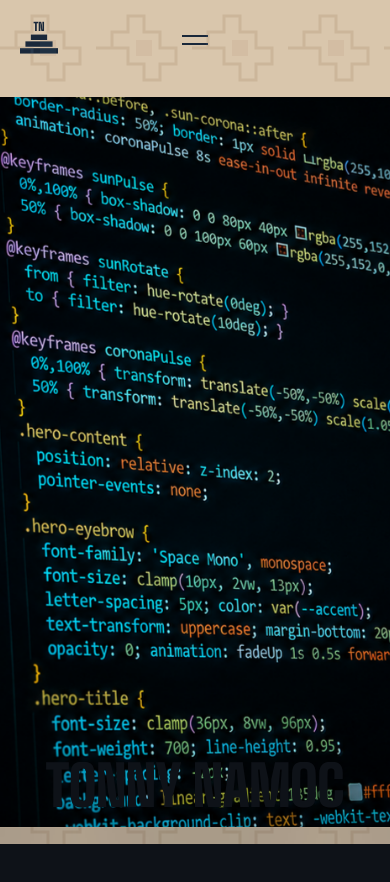
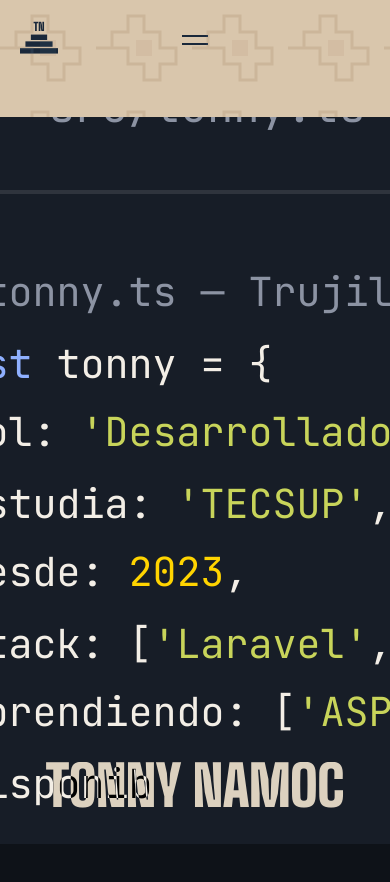
Before and after one commit to TonnyNamoc/Portal_Tonny, a React (Vite) app: page / in a window 390 px wide. Shown: the top 882 px of the page. Built offline with nearby package versions, Linux system fonts and the light colour scheme.

Commit message:
Hero: reemplaza la imagen por un editor de código que escribe la ficha de Tonny

```diff
--- /dev/null
+++ b/src/components/HeroEditor.tsx
@@ -0,0 +1,90 @@
+import { useLayoutEffect, useRef } from 'react'
+import { gsap, prefersReducedMotion } from '../lib/motion'
+
+type Tok = [string, 'k' | 'p' | 's' | 'n' | 'c' | 'f' | '']
+
+/** Tu "ficha" como código. Cada línea es una lista de tokens [texto, tipo]. */
+const LINEAS: Tok[][] = [
+  [['// tonny.ts — Trujillo, Perú', 'c']],
+  [['const ', 'k'], ['tonny', 'f'], [' = {', 'p']],
+  [['  rol', 'p'], [': ', 'p'], ["'Desarrollador de Software'", 's'], [',', 'p']],
+  [['  estudia', 'p'], [': ', 'p'], ["'TECSUP'", 's'], [',', 'p']],
+  [['  desde', 'p'], [': ', 'p'], ['2023', 'n'], [',', 'p']],
+  [['  stack', 'p'], [': [', 'p'], ["'Laravel'", 's'], [', ', 'p'], ["'Java'", 's'], [', ', 'p'], ["'MySQL'", 's'], ['],', 'p']],
+  [['  aprendiendo', 'p'], [': [', 'p'], ["'ASP.NET'", 's'], [', ', 'p'], ["'AWS'", 's'], ['],', 'p']],
+  [['  disponible', 'p'], [': ', 'p'], ['true', 'n'], [',', 'p']],
+  [['}', 'p']],
+  [['', '']],
+  [['export default ', 'k'], ['tonny', 'f']],
+]
+
+const COLOR: Record<Tok[1], string> = {
+  k: 'var(--pacifico-claro)',
+  p: 'var(--cal)',
+  s: 'var(--totora)',
+  n: 'var(--peligro)',
+  c: 'var(--niebla)',
+  f: 'var(--cal)',
+  '': 'inherit',
+}
+
+/**
+ * Ventana de editor dibujada en HTML (sin imagen). Escribe el código carácter a carácter
+ * cuando `escribir` pasa a true.
+ */
+export default function HeroEditor({ escribir }: { escribir: boolean }) {
+  const ref = useRef<HTMLDivElement>(null)
+
+  useLayoutEffect(() => {
+    const el = ref.current
+    if (!el) return
+    const chars = el.querySelectorAll<HTMLElement>('.ed-ch')
+    if (prefersReducedMotion() || !escribir) {
+      gsap.set(chars, { opacity: escribir || prefersReducedMotion() ? 1 : 0 })
+      return
+    }
+    const ctx = gsap.context(() => {
+      gsap.set(chars, { opacity: 0 })
+      gsap.to(chars, { opacity: 1, duration: 0.01, stagger: 0.018, ease: 'none', delay: 0.4 })
+    }, el)
+    return () => ctx.revert()
+  }, [escribir])
+
+  return (
+    <div
+      ref={ref}
+      className="grid h-full w-full grid-rows-[auto_1fr] overflow-hidden rounded-[10px] text-left"
+      style={{ background: 'var(--noche-2)', boxShadow: 'inset 0 0 0 1px rgba(243,238,230,0.08)' }}
+      role="img"
+      aria-label="Editor de código con la ficha de Tonny: desarrollador de software, estudia en TECSUP desde 2023, stack Laravel, Java y MySQL, disponible."
+    >
+      <div className="flex items-center gap-2 border-b border-white/10 px-4 py-3">
+        <i className="h-2.5 w-2.5 rounded-full" style={{ background: 'var(--peligro)' }} />
+        <i className="h-2.5 w-2.5 rounded-full" style={{ background: 'var(--totora)' }} />
+        <i className="h-2.5 w-2.5 rounded-full" style={{ background: 'var(--pacifico)' }} />
+        <span className="mono ml-3 text-[11px] text-niebla">src/tonny.ts</span>
+      </div>
+      <pre className="mono overflow-hidden px-4 py-4 text-[clamp(10px,1.35vw,15px)] leading-[1.75]" aria-hidden="true">
+        {LINEAS.map((linea, i) => (
+          <div key={i} className="flex">
+            <span className="w-8 shrink-0 select-none text-right pr-4" style={{ color: 'rgba(140,147,163,0.45)' }}>
+              {i + 1}
+            </span>
+            <span>
+              {linea.map(([t, tipo], j) => (
+                <span key={j} style={{ color: COLOR[tipo] }}>
+                  {t.split('').map((c, k) => (
+                    <span key={k} className="ed-ch">
+                      {c}
+                    </span>
+                  ))}
+                </span>
+              ))}
+              {i === LINEAS.length - 1 && <span className="ed-cursor ml-0.5 inline-block w-[0.55em] animate-pulse" style={{ background: 'var(--pacifico)' }}>&nbsp;</span>}
+            </span>
+          </div>
+        ))}
+      </pre>
+    </div>
+  )
+}
--- a/src/components/Loader.tsx
+++ b/src/components/Loader.tsx
@@ -2,7 +2,7 @@ import { useEffect, useRef, useState } from 'react'
 import Monograma from './Monograma'
 import { gsap, prefersReducedMotion, stopScroll } from '../lib/motion'
 
-const IMAGENES = ['/logos/desarrollador.png']
+const IMAGENES: string[] = []
 
 /** Carga real: fuentes + imágenes clave. El contador sube con lo que de verdad llega. */
 export default function Loader({ onDone }: { onDone: () => void }) {
--- a/src/scenes/Hero.tsx
+++ b/src/scenes/Hero.tsx
@@ -1,6 +1,7 @@
 import { useLayoutEffect, useRef } from 'react'
 import { gsap } from '../lib/motion'
 import { scrollToId } from '../lib/motion'
+import HeroEditor from '../components/HeroEditor'
 
 /**
  * Escena 1 · adobe.
@@ -53,12 +54,10 @@ export default function Hero({ listo }: { listo: boolean }) {
       </div>
 
       <div className="relative z-10 grid h-full place-items-center gutter">
-        <div className="hero-frame relative aspect-[4/3] w-[min(78vw,640px)] overflow-hidden rounded-[10px] shadow-[0_40px_80px_rgba(14,18,24,0.35)] origin-[52%_42%]">
-          <img
-            className="hero-img h-full w-full object-cover"
-            src="/logos/desarrollador.png"
-            alt="Pantalla con código CSS y logos de HTML, CSS, JavaScript, React, PHP, Laravel, MySQL y Git"
-          />
+        <div className="hero-frame relative aspect-[4/3] w-[min(78vw,640px)] overflow-hidden rounded-[10px] shadow-[0_40px_80px_rgba(14,18,24,0.45)] origin-[30%_38%]">
+          <div className="hero-img h-full w-full">
+            <HeroEditor escribir={listo} />
+          </div>
         </div>
       </div>
 
@@ -72,7 +71,7 @@ export default function Hero({ listo }: { listo: boolean }) {
         8.11° S · 79.03° O
       </p>
 
-      <h1 className="display absolute inset-x-0 bottom-[4%] z-20 gutter text-center text-noche text-[clamp(56px,13vw,210px)]">
+      <h1 className="display absolute inset-x-0 bottom-[4%] z-20 gutter text-center text-cal mix-blend-difference text-[clamp(56px,13vw,210px)]">
         <span className="sr-only">{nombre}</span>
         <span aria-hidden="true" className="inline-flex overflow-hidden">
           {nombre.split('').map((c, i) => (
```
